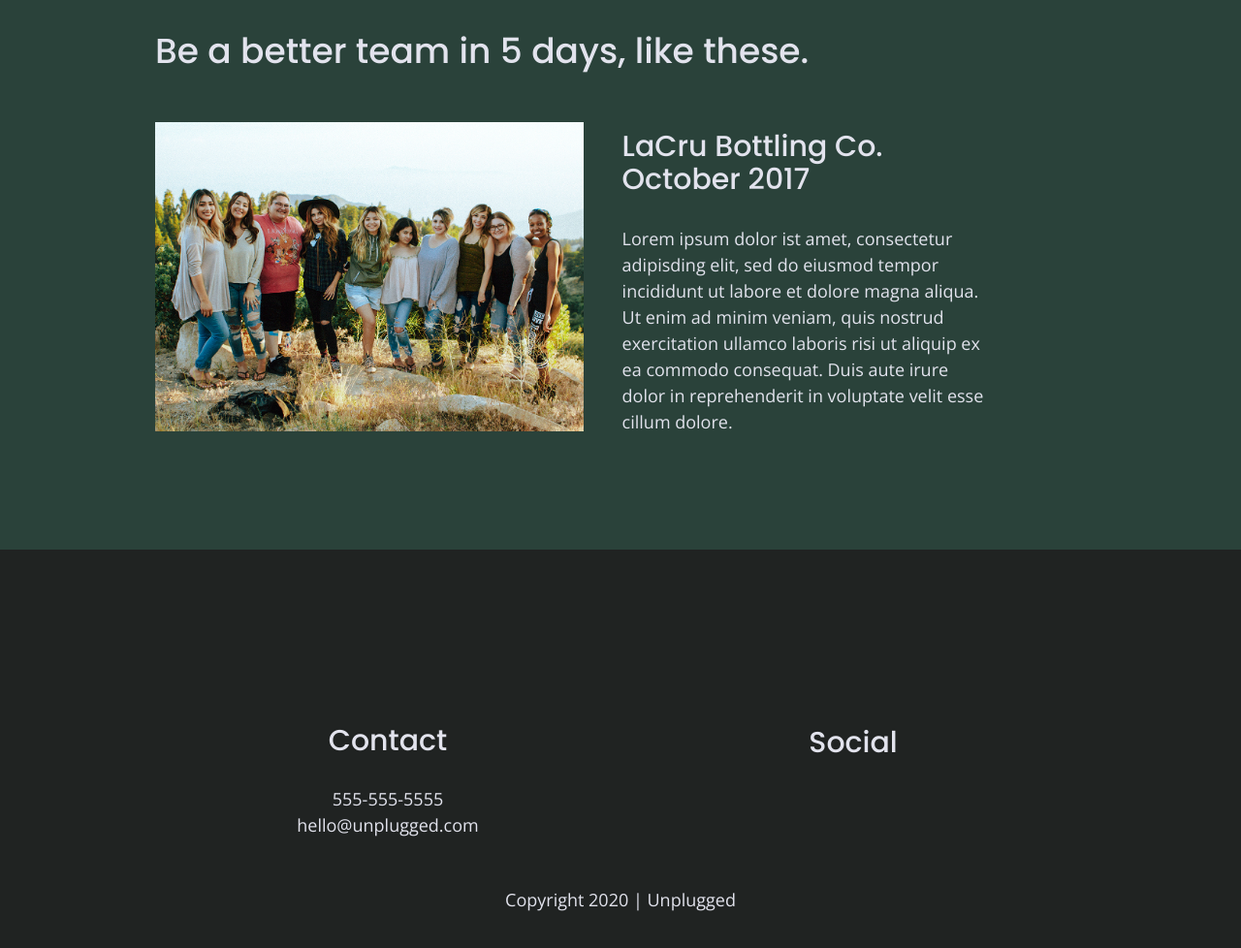
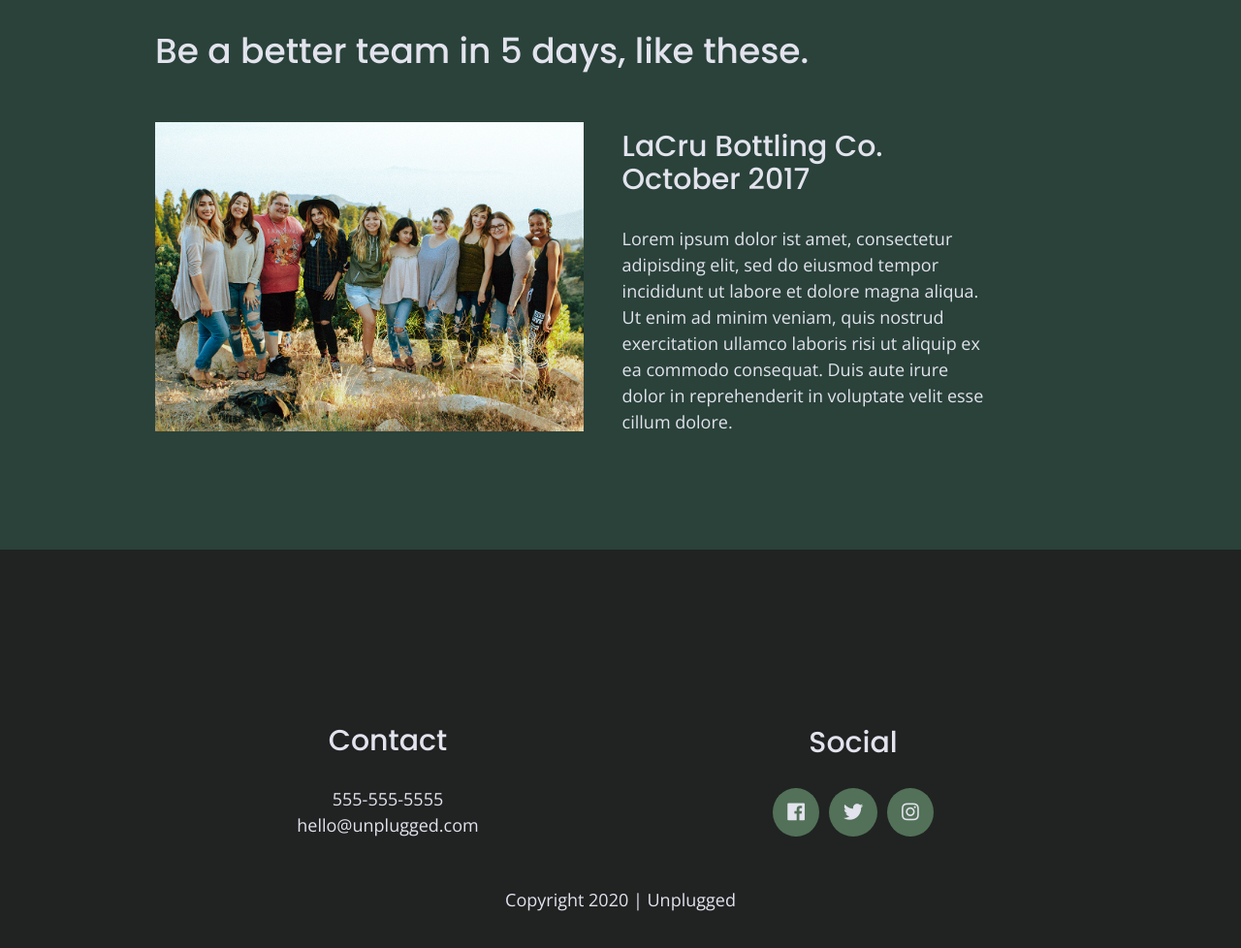
Before and after one commit to jenastewart/unplugged, a website built with Parcel: page index.html in a window 1280 px wide. Shown: the part 2298-3276 px from the top of the page at 97% size. Built offline with nearby package versions, Linux system fonts and the light colour scheme.

Commit message:
Added and styled social media icons

```diff
--- a/css/main.css
+++ b/css/main.css
@@ -440,14 +440,31 @@ footer .contact {
 footer .social {
   display: flex;
   justify-content: center;
-  padding-bottom: 50px;
+  align-items: center;
+  flex-flow: row wrap;
+  padding: 50px 0;
   width: 50%;
 }
 
 footer .social-icons {
   display: flex;
-  justify-content: center;
+  justify-content: space-between;
   align-items: center;
+  flex-flow: row nowrap;
+  width: 100%;
+}
+
+footer .social-icon {
+  display: flex;
+  align-content: center;
+}
+
+footer i {
+  font-size: 1.125em;
+  background-color: #527158;
+  border-radius: 50%;
+  padding: 15px;
+  align-self: center;
 }
 
 footer p {
@@ -747,6 +764,12 @@ footer .copyright  {
 
     footer .social-icons {
       flex-flow: row wrap;
+      justify-content: center;
+    }
+
+    footer .social-icon {
+      margin-left: 5px;
+      margin-right: 5px;
     }
 
    }
@@ -818,10 +841,6 @@ footer .copyright  {
         width: 40%;
         padding: 0 40px;
       }
-
-      /* .review img {
-        max-width: 380px;
-      } */
 
       /* About Page */
       .about-contact .content-wrapper h2 {
--- a/index.html
+++ b/index.html
@@ -192,13 +192,13 @@
         <h3>Social</h3>
         <div class="social-icons">
           <div class="social-icon">
-            <p><a href="https://www.facebook.com/stewart.jena" target="_blank"></a></p>
+            <p><a href="https://www.facebook.com/stewart.jena" target="_blank"><i class="fab fa-facebook"></i></a></p>
           </div>
           <div class="social-icon">
-            <p><a href="https://www.twitter.com/jlstewart2003" target="_blank"></a></p>
+            <p><a href="https://www.twitter.com/jlstewart2003" target="_blank"><i class="fab fa-twitter"></i></a></p>
           </div>
           <div class="social-icon">
-            <p><a href="https://www.instagram.com" target="_blank"></a></p>
+            <p><a href="https://www.instagram.com" target="_blank"><i class="fab fa-instagram"></i></a></p>
           </div>
         </div>
       </div>
```
Also changed, not shown: about/index.html (+3 -3 lines), faq/index.html (+3 -3 lines).
